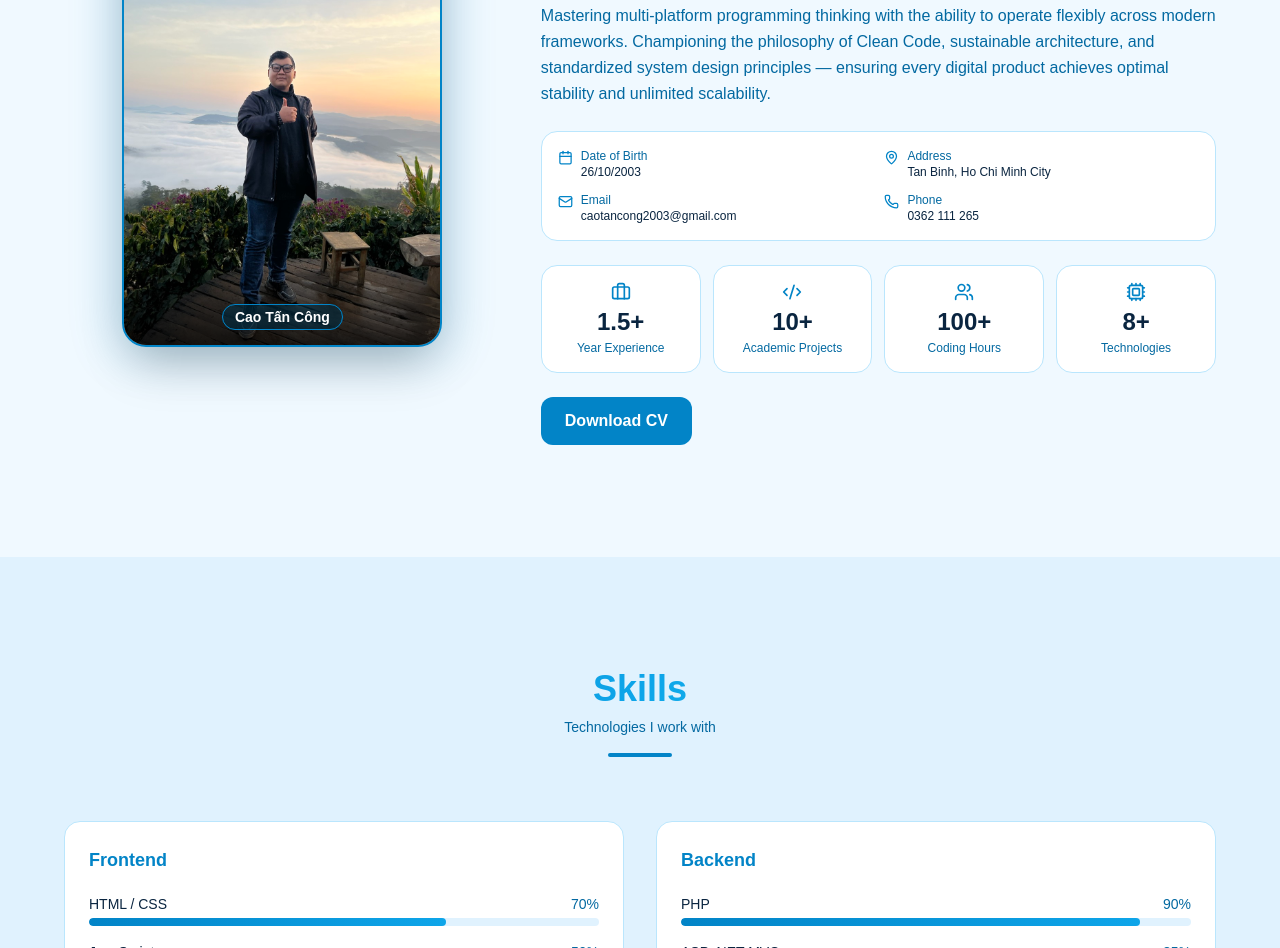
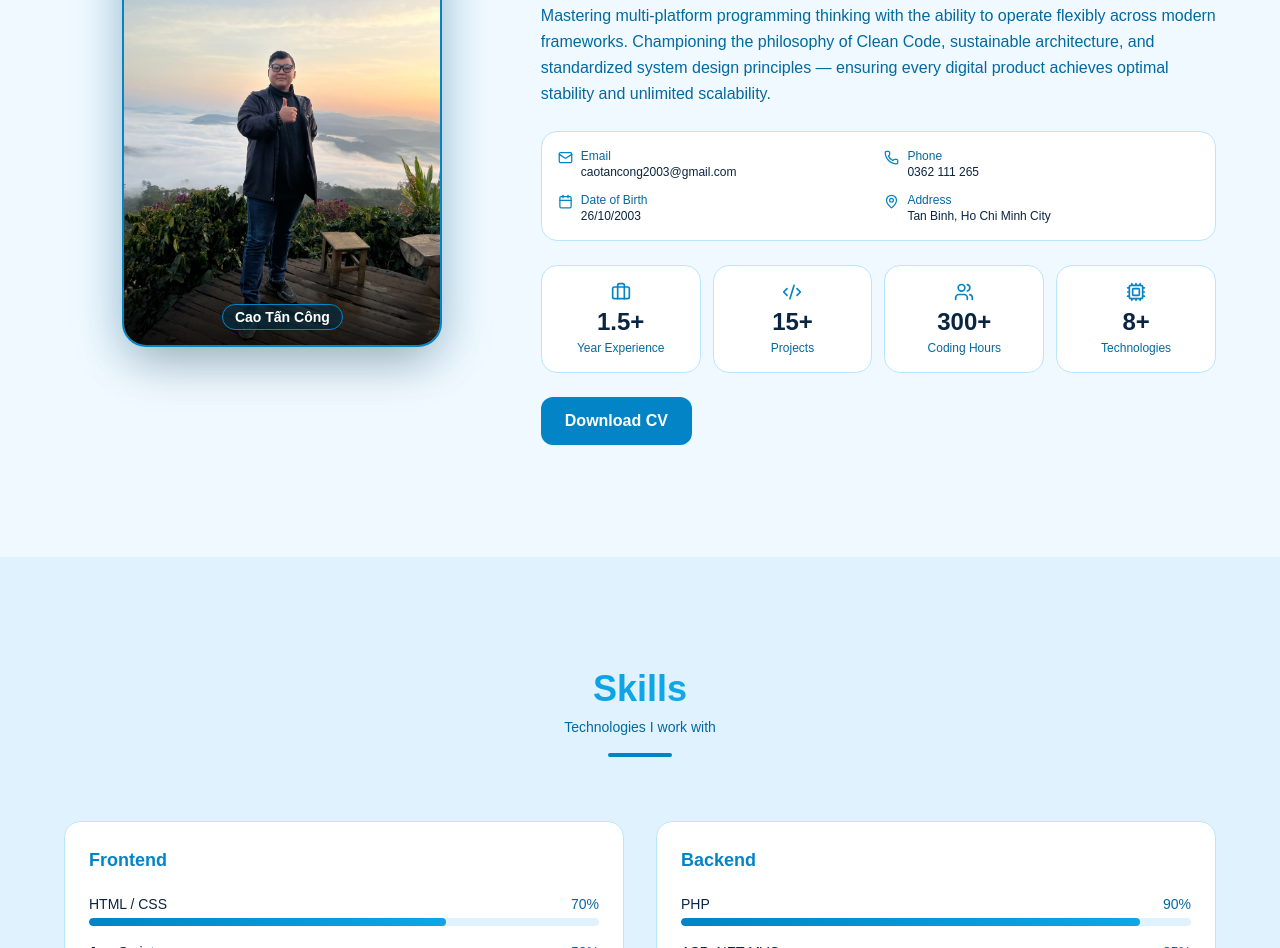
Before and after one commit to CongCaoIT/portfolio, a Next.js app: page /en in a window 1280 px wide. Shown: the part 1300-2248 px from the top of the page. Built offline with nearby package versions, Linux system fonts and the light colour scheme.

Commit message:
Thay đổi nội dung thông tin giới thiệu

```diff
--- a/messages/en.json
+++ b/messages/en.json
@@ -25,7 +25,7 @@
     "description2": "Mastering multi-platform programming thinking with the ability to operate flexibly across modern frameworks. Championing the philosophy of Clean Code, sustainable architecture, and standardized system design principles — ensuring every digital product achieves optimal stability and unlimited scalability.",
     "stats": {
       "years": "Year Experience",
-      "projects": "Academic Projects",
+      "projects": "Projects",
       "clients": "Coding Hours",
       "tech": "Technologies"
     },
--- a/messages/vi.json
+++ b/messages/vi.json
@@ -25,7 +25,7 @@
     "description2": "Làm chủ tư duy lập trình đa nền tảng cùng khả năng vận hành linh hoạt trên các framework hiện đại. Đề cao triết lý mã nguồn tinh gọn (Clean Code), cấu trúc bền vững và chuẩn mực hóa các nguyên tắc thiết kế hệ thống, đảm bảo mọi sản phẩm số luôn đạt độ ổn định tối ưu và khả năng mở rộng không giới hạn.",
     "stats": {
       "years": "Năm Kinh Nghiệm",
-      "projects": "Dự Án Học Tập",
+      "projects": "Dự Án",
       "clients": "Giờ Lập Trình",
       "tech": "Công Nghệ"
     },
--- a/src/components/sections/About.tsx
+++ b/src/components/sections/About.tsx
@@ -9,8 +9,8 @@ import Image from "next/image";
 
 const stats = [
   { key: "years", value: "1.5+", icon: Briefcase },
-  { key: "projects", value: "10+", icon: Code2 },
-  { key: "clients", value: "100+", icon: Users },
+  { key: "projects", value: "15+", icon: Code2 },
+  { key: "clients", value: "300+", icon: Users },
   { key: "tech", value: "8+", icon: Cpu },
 ];
 
@@ -108,10 +108,10 @@ export function About() {
               style={{ background: "var(--card)", borderColor: "var(--border)" }}
             >
               {[
+                { icon: Mail, label: t("info.email"), value: t("info.email_value") },
+                { icon: Phone, label: t("info.phone"), value: t("info.phone_value") },
                 { icon: Calendar, label: t("info.dob"), value: t("info.dob_value") },
                 { icon: MapPin, label: t("info.address"), value: t("info.address_value") },
-                { icon: Mail, label: t("info.email"), value: t("info.email_value") },
-                { icon: Phone, label: t("info.phone"), value: t("info.phone_value") },
               ].map(({ icon: Icon, label, value }) => (
                 <div key={label} className="flex items-start gap-2">
                   <Icon size={15} className="mt-0.5 shrink-0" style={{ color: "var(--primary)" }} />
@@ -155,7 +155,7 @@ export function About() {
 
             {/* Download CV */}
             <motion.a
-              href="/cv.pdf"
+              href="/cv_caotancong.pdf"
               download
               whileHover={{ scale: 1.03, boxShadow: "0 0 20px var(--primary)" }}
               whileTap={{ scale: 0.97 }}
```
Also changed, not shown: 1 other file (tests, documents, lock files or other folders).
